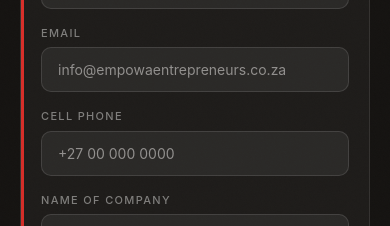
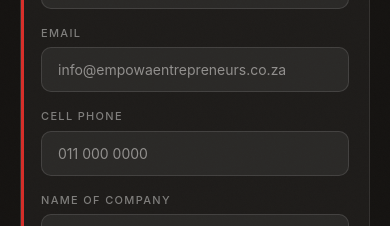
Before and after one commit to brandfocal/empowaentrepreneurs, a React (Vite) app: page /summit in a window 390 px wide. Shown: the part 10280-10506 px from the top of the page. Built offline with nearby package versions, Linux system fonts and the light colour scheme.

Commit message:
chore: Update phone number placeholders to 011 000 0000

```diff
--- a/src/components/generated/FundingSummitPage.tsx
+++ b/src/components/generated/FundingSummitPage.tsx
@@ -2292,7 +2292,7 @@ const CtaBannerSection = () => {
                 </div>
                 <div>
                   <label style={FIELD_LABEL_STYLE}>Cell Phone</label>
-                  <input type="tel" placeholder="+27 00 000 0000" value={phone} onChange={e => setPhone(e.target.value)} required style={FIELD_INPUT_STYLE} onFocus={handleFocus} onBlur={handleBlur} disabled={status === 'loading'} />
+                  <input type="tel" placeholder="011 000 0000" value={phone} onChange={e => setPhone(e.target.value)} required style={FIELD_INPUT_STYLE} onFocus={handleFocus} onBlur={handleBlur} disabled={status === 'loading'} />
                 </div>
 
                 <div>
--- a/src/components/generated/SummitRegistrationModal.tsx
+++ b/src/components/generated/SummitRegistrationModal.tsx
@@ -195,7 +195,7 @@ export const SummitRegistrationModal = ({ onClose }: { onClose: () => void }) =>
                     </div>
                     <div>
                       <label htmlFor="modal-phone" style={labelStyle}>Cell Phone</label>
-                      <input id="modal-phone" type="tel" value={phone} onChange={e => setPhone(e.target.value)} placeholder="+27 00 000 0000" required style={inputStyle} onFocus={e => { (e.target as HTMLInputElement).style.borderColor = 'rgba(222,50,45,0.45)'; }} onBlur={e => { (e.target as HTMLInputElement).style.borderColor = 'rgba(247,246,243,0.1)'; }} disabled={status === 'loading'} />
+                      <input id="modal-phone" type="tel" value={phone} onChange={e => setPhone(e.target.value)} placeholder="011 000 0000" required style={inputStyle} onFocus={e => { (e.target as HTMLInputElement).style.borderColor = 'rgba(222,50,45,0.45)'; }} onBlur={e => { (e.target as HTMLInputElement).style.borderColor = 'rgba(247,246,243,0.1)'; }} disabled={status === 'loading'} />
                     </div>
                   </div>
 
```
